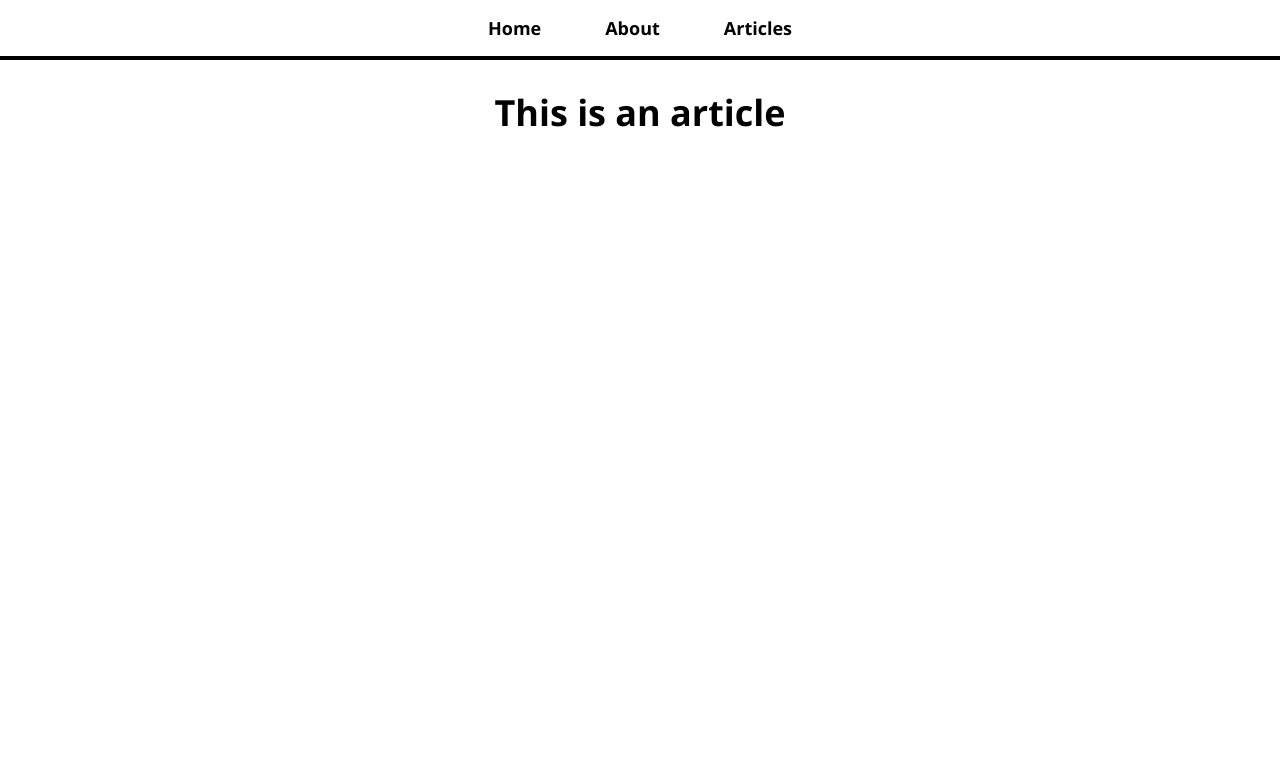
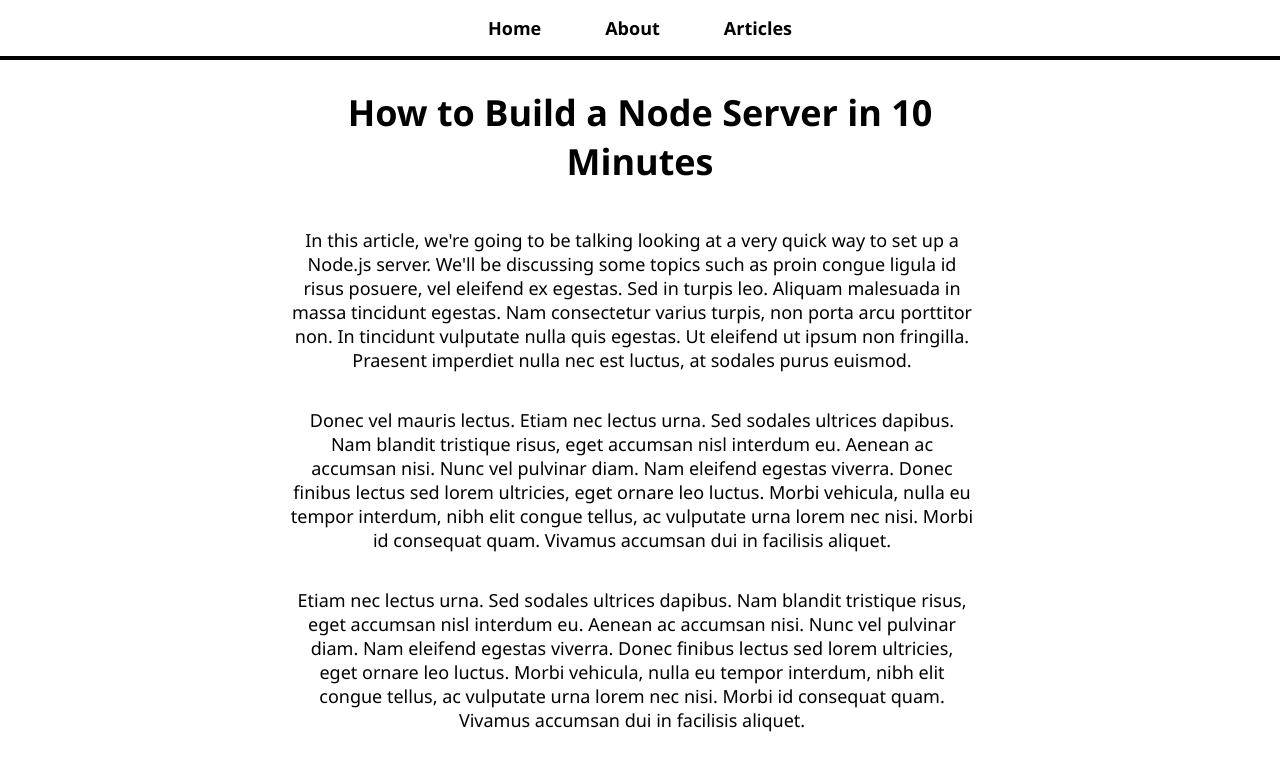
Before and after one commit to PhilD203/my-blog, a React (Create React App) app in the folder my-blog/: page /article/learn-node in a window 1280 px wide. Shown: the top 766 px of the page. Built offline with nearby package versions, Linux system fonts and the light colour scheme.

Commit message:
Article list linked
Articles List created and Linked

```diff
--- a/my-blog/src/App.js
+++ b/my-blog/src/App.js
@@ -19,7 +19,7 @@
               <Route path="/" component={HomePage} exact />
               <Route path="about" component={AboutPage} />
               <Route path="/articles-list" component={ArticlesList} />
-              <Route path="/article" component={ArticlePage} />
+              <Route path="/article/:name" component={ArticlePage} />
             </div>
         </div>
       </Router>
--- a/my-blog/src/pages/ArticlePage.js
+++ b/my-blog/src/pages/ArticlePage.js
@@ -1,12 +1,23 @@
 import React from 'react';
+import articleContent from './article-content';
 
-const ArticlePage = () => (
+const ArticlePage = ({ match }) => {
 
-    <>
-        <h1>This is an article </h1>
+    const name = match.params.name;
+    const article = articleContent.find(article => article.name === name);
 
-    </>
+    if (!article) return <h1>Article doesn't exist!</h1>
 
-)
+    return(
+        <>
+            <h1>{article.title}</h1>
+            {article.content.map((paragraph, key) => (
+                <p key={key}>{paragraph}</p>
+            ))}
+
+        </>
+
+    );
+}
 
 export default ArticlePage;
--- /dev/null
+++ b/my-blog/src/pages/article-content.js
@@ -0,0 +1,77 @@
+const articles = [
+    {
+        name: 'learn-react',
+        title: 'The Fastest Way to Learn React',
+        content: [
+            `Welcome! Today we're going to be talking about the fastest way to
+            learn React. We'll be discussing some topics such as proin congue
+            ligula id risus posuere, vel eleifend ex egestas. Sed in turpis leo.
+            Aliquam malesuada in massa tincidunt egestas. Nam consectetur varius turpis,
+            non porta arcu porttitor non. In tincidunt vulputate nulla quis egestas. Ut
+            eleifend ut ipsum non fringilla. Praesent imperdiet nulla nec est luctus, at
+            sodales purus euismod.`,
+            `Donec vel mauris lectus. Etiam nec lectus urna. Sed sodales ultrices dapibus.
+            Nam blandit tristique risus, eget accumsan nisl interdum eu. Aenean ac accumsan
+            nisi. Nunc vel pulvinar diam. Nam eleifend egestas viverra. Donec finibus lectus
+            sed lorem ultricies, eget ornare leo luctus. Morbi vehicula, nulla eu tempor
+            interdum, nibh elit congue tellus, ac vulputate urna lorem nec nisi. Morbi id
+            consequat quam. Vivamus accumsan dui in facilisis aliquet.`,
+            `Etiam nec lectus urna. Sed sodales ultrices dapibus.
+            Nam blandit tristique risus, eget accumsan nisl interdum eu. Aenean ac accumsan
+            nisi. Nunc vel pulvinar diam. Nam eleifend egestas viverra. Donec finibus lectus
+            sed lorem ultricies, eget ornare leo luctus. Morbi vehicula, nulla eu tempor
+            interdum, nibh elit congue tellus, ac vulputate urna lorem nec nisi. Morbi id
+            consequat quam. Vivamus accumsan dui in facilisis aliquet.`,
+        ]
+    }, {
+        name: 'learn-node',
+        title: 'How to Build a Node Server in 10 Minutes',
+        content: [
+            `In this article, we're going to be talking looking at a very quick way
+            to set up a Node.js server. We'll be discussing some topics such as proin congue
+            ligula id risus posuere, vel eleifend ex egestas. Sed in turpis leo.
+            Aliquam malesuada in massa tincidunt egestas. Nam consectetur varius turpis,
+            non porta arcu porttitor non. In tincidunt vulputate nulla quis egestas. Ut
+            eleifend ut ipsum non fringilla. Praesent imperdiet nulla nec est luctus, at
+            sodales purus euismod.`,
+            `Donec vel mauris lectus. Etiam nec lectus urna. Sed sodales ultrices dapibus.
+            Nam blandit tristique risus, eget accumsan nisl interdum eu. Aenean ac accumsan
+            nisi. Nunc vel pulvinar diam. Nam eleifend egestas viverra. Donec finibus lectus
+            sed lorem ultricies, eget ornare leo luctus. Morbi vehicula, nulla eu tempor
+            interdum, nibh elit congue tellus, ac vulputate urna lorem nec nisi. Morbi id
+            consequat quam. Vivamus accumsan dui in facilisis aliquet.`,
+            `Etiam nec lectus urna. Sed sodales ultrices dapibus.
+            Nam blandit tristique risus, eget accumsan nisl interdum eu. Aenean ac accumsan
+            nisi. Nunc vel pulvinar diam. Nam eleifend egestas viverra. Donec finibus lectus
+            sed lorem ultricies, eget ornare leo luctus. Morbi vehicula, nulla eu tempor
+            interdum, nibh elit congue tellus, ac vulputate urna lorem nec nisi. Morbi id
+            consequat quam. Vivamus accumsan dui in facilisis aliquet.`,
+        ]
+    }, {
+        name: 'my-thoughts-on-resumes',
+        title: 'My Thoughts on Resumes',
+        content: [
+            `Today is the day I talk about something which scares most people: resumes.
+            In reality, I'm not sure why people have such a hard time with proin congue
+            ligula id risus posuere, vel eleifend ex egestas. Sed in turpis leo.
+            Aliquam malesuada in massa tincidunt egestas. Nam consectetur varius turpis,
+            non porta arcu porttitor non. In tincidunt vulputate nulla quis egestas. Ut
+            eleifend ut ipsum non fringilla. Praesent imperdiet nulla nec est luctus, at
+            sodales purus euismod.`,
+            `Donec vel mauris lectus. Etiam nec lectus urna. Sed sodales ultrices dapibus.
+            Nam blandit tristique risus, eget accumsan nisl interdum eu. Aenean ac accumsan
+            nisi. Nunc vel pulvinar diam. Nam eleifend egestas viverra. Donec finibus lectus
+            sed lorem ultricies, eget ornare leo luctus. Morbi vehicula, nulla eu tempor
+            interdum, nibh elit congue tellus, ac vulputate urna lorem nec nisi. Morbi id
+            consequat quam. Vivamus accumsan dui in facilisis aliquet.`,
+            `Etiam nec lectus urna. Sed sodales ultrices dapibus.
+            Nam blandit tristique risus, eget accumsan nisl interdum eu. Aenean ac accumsan
+            nisi. Nunc vel pulvinar diam. Nam eleifend egestas viverra. Donec finibus lectus
+            sed lorem ultricies, eget ornare leo luctus. Morbi vehicula, nulla eu tempor
+            interdum, nibh elit congue tellus, ac vulputate urna lorem nec nisi. Morbi id
+            consequat quam. Vivamus accumsan dui in facilisis aliquet.`,
+        ]
+    },
+];
+
+export default articles;
```
